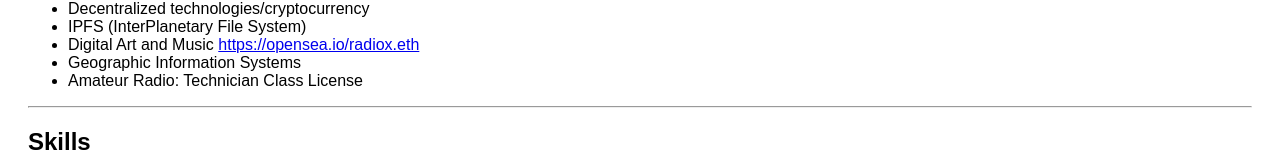
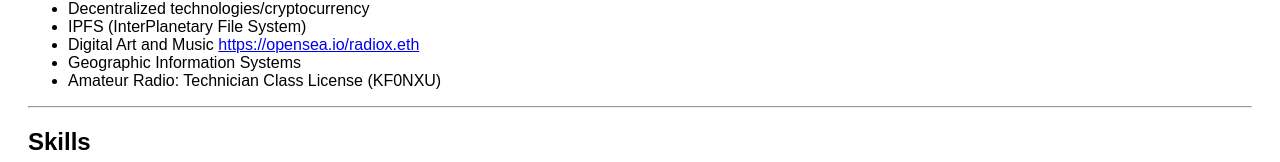
Before and after one commit to radioxeth/nad27, a website: page app/index.html in a window 1280 px wide. Shown: the part 538-700 px from the top of the page. Drawn offline with Linux system fonts and the light colour scheme.

Commit message:
call sign

```diff
--- a/app/index.html
+++ b/app/index.html
@@ -82,7 +82,7 @@
                 <li>IPFS (InterPlanetary File System)</li>
                 <li>Digital Art and Music <a href="https://opensea.io/radiox.eth">https://opensea.io/radiox.eth</a></li>
                 <li>Geographic Information Systems</li>
-                <li>Amateur Radio: Technician Class License</li>
+                <li>Amateur Radio: Technician Class License (KF0NXU)</li>
             </ul>
             </p>
         </section>
```
